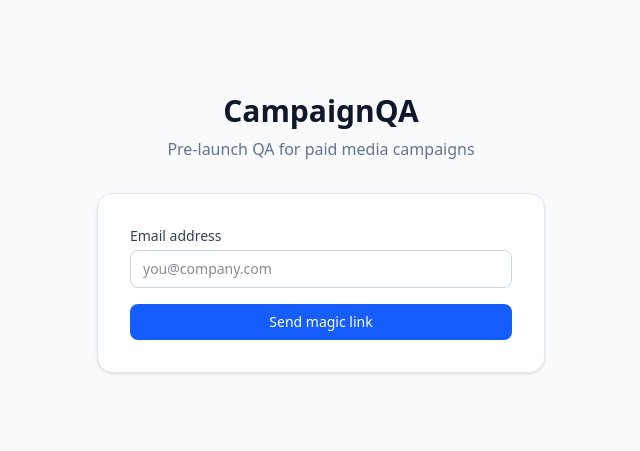
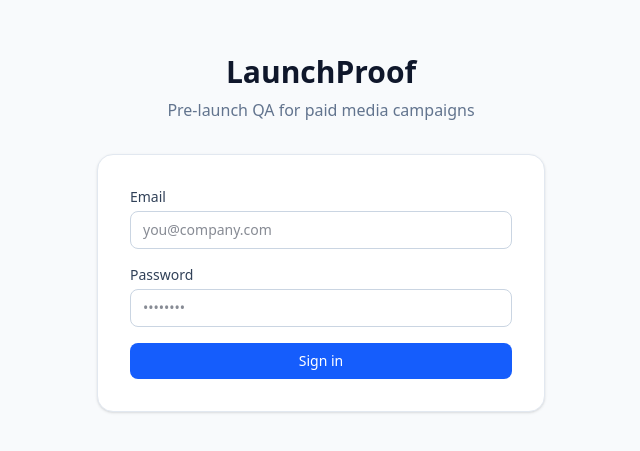
Before and after one commit to jashshah854-a11y/CampaignQA, a React app in the folder frontend/: page /login in a window 1280 px wide. Shown: the part 167-618 px from the top of the page, without its empty margins (319-959 px from the left). Built offline with nearby package versions, Linux system fonts and the light colour scheme; no server answers; the HTML template or start-up script is replaced by a standard one.

Commit message:
feat: switch to password login, rename to LaunchProof

```diff
--- a/frontend/src/pages/LoginPage.tsx
+++ b/frontend/src/pages/LoginPage.tsx
@@ -6,8 +6,8 @@
 export default function LoginPage() {
   const { session } = useAuth()
   const [email, setEmail] = useState('')
+  const [password, setPassword] = useState('')
   const [loading, setLoading] = useState(false)
-  const [sent, setSent] = useState(false)
   const [error, setError] = useState('')
 
   if (session) return <Navigate to="/dashboard" replace />
@@ -16,40 +16,22 @@
     e.preventDefault()
     setError('')
     setLoading(true)
-    const { error: err } = await supabase.auth.signInWithOtp({
-      email,
-      options: { emailRedirectTo: `${window.location.origin}/dashboard` },
-    })
+    const { error: err } = await supabase.auth.signInWithPassword({ email, password })
     setLoading(false)
-    if (err) {
-      setError(err.message)
-    } else {
-      setSent(true)
-    }
+    if (err) setError(err.message)
   }
 
   return (
     <div className="min-h-screen flex items-center justify-center bg-slate-50">
       <div className="w-full max-w-md">
         <div className="text-center mb-8">
-          <h1 className="text-3xl font-bold text-slate-900">CampaignQA</h1>
+          <h1 className="text-3xl font-bold text-slate-900">LaunchProof</h1>
           <p className="text-slate-500 mt-2">Pre-launch QA for paid media campaigns</p>
         </div>
         <div className="bg-white rounded-2xl shadow-sm border border-slate-200 p-8">
-          {sent ? (
-            <div className="text-center">
-              <div className="text-4xl mb-4">📬</div>
-              <h2 className="text-lg font-semibold text-slate-900 mb-2">Check your email</h2>
-              <p className="text-slate-500 text-sm">
-                We sent a magic link to <strong>{email}</strong>. Click it to sign in.
-              </p>
-            </div>
-          ) : (
           <form onSubmit={handleSubmit} className="space-y-4">
             <div>
-                <label className="block text-sm font-medium text-slate-700 mb-1">
-                  Email address
-                </label>
+              <label className="block text-sm font-medium text-slate-700 mb-1">Email</label>
               <input
                 type="email"
                 required
@@ -59,18 +41,26 @@
                 className="w-full px-3 py-2 border border-slate-300 rounded-lg text-sm focus:outline-none focus:ring-2 focus:ring-blue-500 focus:border-transparent"
               />
             </div>
-              {error && (
-                <p className="text-red-600 text-sm">{error}</p>
-              )}
+            <div>
+              <label className="block text-sm font-medium text-slate-700 mb-1">Password</label>
+              <input
+                type="password"
+                required
+                value={password}
+                onChange={e => setPassword(e.target.value)}
+                placeholder="••••••••"
+                className="w-full px-3 py-2 border border-slate-300 rounded-lg text-sm focus:outline-none focus:ring-2 focus:ring-blue-500 focus:border-transparent"
+              />
+            </div>
+            {error && <p className="text-red-600 text-sm">{error}</p>}
             <button
               type="submit"
               disabled={loading}
               className="w-full py-2 px-4 bg-blue-600 hover:bg-blue-700 disabled:opacity-50 text-white font-medium rounded-lg text-sm transition-colors"
             >
-                {loading ? 'Sending…' : 'Send magic link'}
+              {loading ? 'Signing in…' : 'Sign in'}
             </button>
           </form>
-          )}
         </div>
       </div>
     </div>
```
Lines whose indentation alone changed are shown as unchanged.
